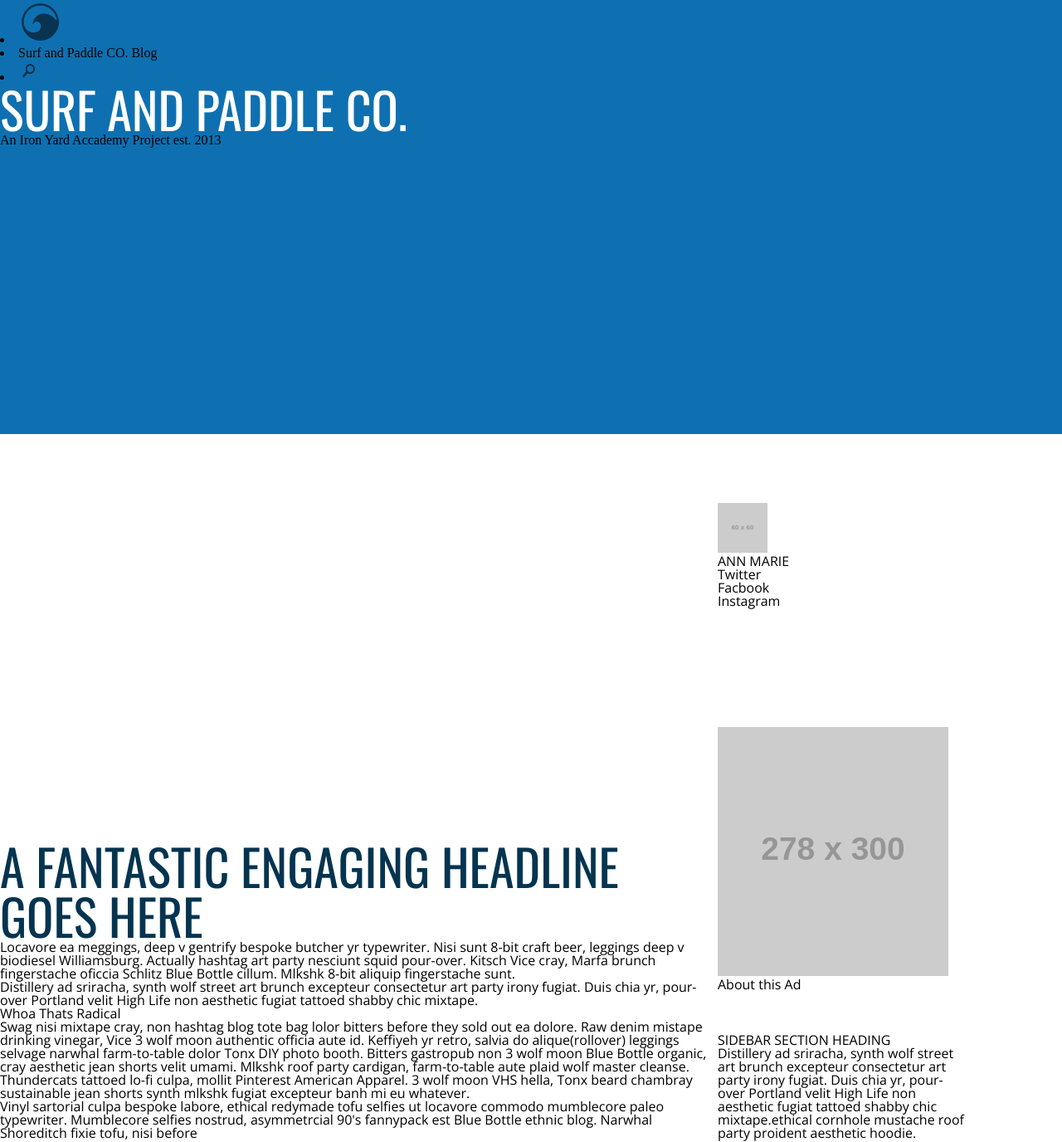
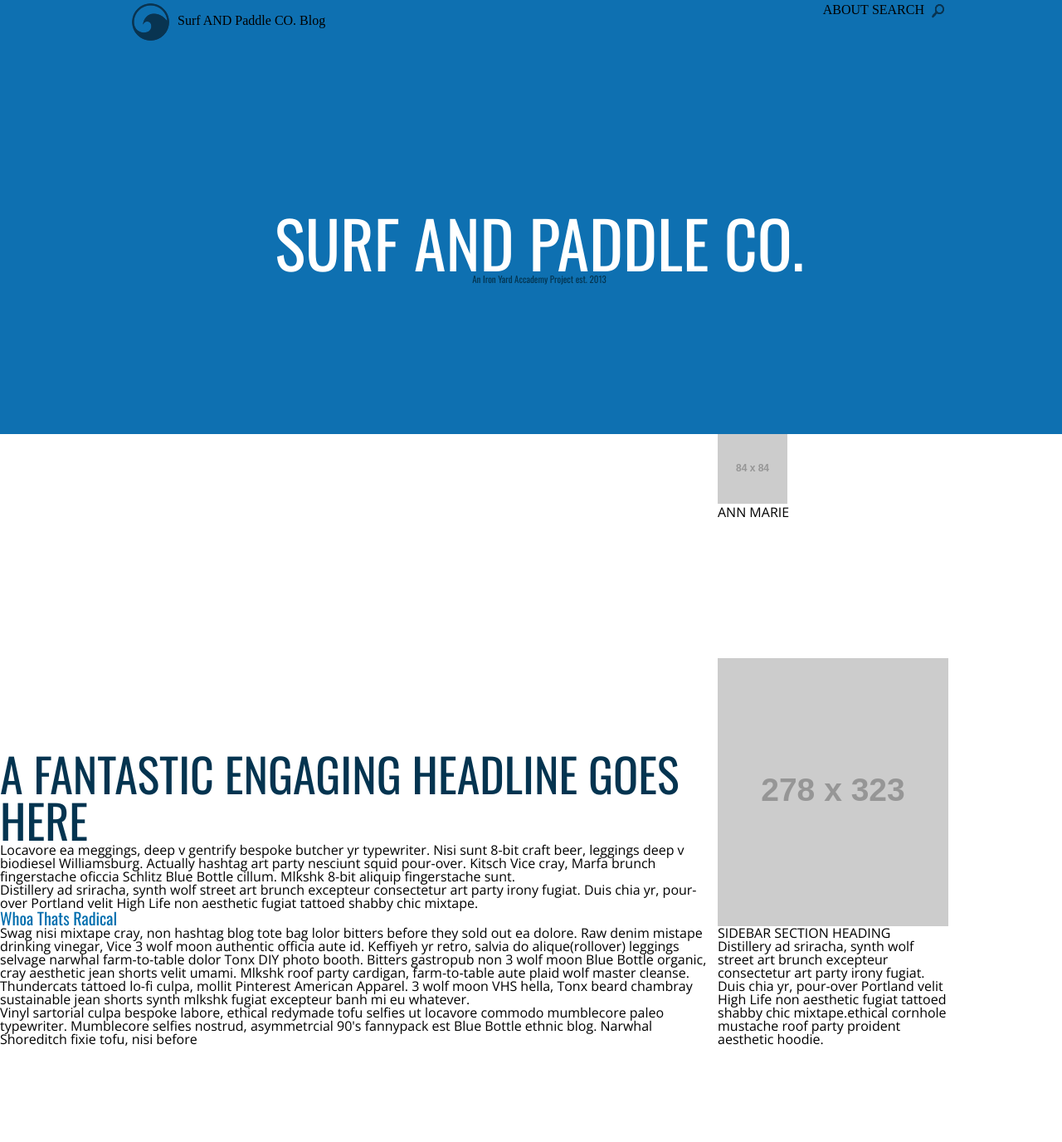
Before and after one commit to skrich-x/1.4-Pixel-Perfect, a plain HTML site: page index.html in a window 1280 px wide. Shown: the top 1376 px of the page at 83% size. Drawn offline with nearby package versions, Linux system fonts and the light colour scheme; placeholder pictures from the web are drawn by us.

Commit message:
Fixed Header aligned elements within header and created "center" class to be applied to rest of Doc

```diff
--- a/index.html
+++ b/index.html
@@ -11,16 +11,24 @@
 <body>
   <!--Top Blue header - two divs with li-->
         <header>
-      <div>
-        <li><img src="img/surflogo.png" alt="Surf Logo"></li>
-        <li>Surf and Paddle CO. Blog</li>
 
+          <div class="center">
+            <div class="navleft">
+              <img src="img/surflogo.png" alt="Surf Logo">
+              <span>Surf AND Paddle CO. Blog</span>
             </div>
-      <div>
-        <li><img src="img/search.png" alt="Search Icon"</li>
+            <nav>
+              <ul>
+                <li>ABOUT</li>
+                <li>SEARCH</li>
+              </ul>
+              <img src="img/search.png" alt="Search Icon">
+            </nav>
           </div>
+
           <div>
           <!--Surf and Paddle Co-->
+          <div class="hgroup">
             <h1>SURF AND PADDLE CO.</h1>
             <h6>An Iron Yard Accademy Project est. 2013</h6>
           </div>
@@ -38,7 +46,7 @@
                         <p>Distillery ad sriracha, synth wolf street art brunch excepteur consectetur art party irony fugiat. Duis chia yr, pour-over Portland velit High Life non aesthetic fugiat tattoed
                         shabby chic mixtape.
                         </p>
-                        <h3>Whoa Thats Radical</h3>
+                              <h4>Whoa Thats Radical</h4>
                         <p>Swag nisi mixtape cray, non hashtag blog tote bag lolor bitters before they sold out ea dolore. Raw denim mistape drinking vinegar, Vice 3 wolf moon authentic officia aute id. Keffiyeh yr retro, salvia do alique(rollover) leggings selvage narwhal farm-to-table dolor Tonx DIY photo booth. Bitters gastropub non 3 wolf moon Blue Bottle organic, cray aesthetic jean shorts velit umami. Mlkshk roof party cardigan, farm-to-table aute plaid wolf master cleanse. Thundercats tattoed lo-fi culpa, mollit Pinterest American Apparel. 3 wolf moon VHS hella, Tonx beard chambray sustainable jean shorts synth mlkshk fugiat excepteur banh mi eu whatever.
                         </p>
                         <p>Vinyl sartorial culpa bespoke labore, ethical redymade tofu selfies ut locavore commodo mumblecore paleo typewriter. Mumblecore selfies nostrud, asymmetrcial 90's fannypack est Blue Bottle ethnic blog. Narwhal Shoreditch fixie tofu, nisi before
@@ -48,28 +56,29 @@
                       <li></li>
                       <li></li>
                       <li></li>
-              <ul>
+                    </ul>
                   </div>
+
               </div>
           </article>
 
           <sidebar>
             <!--3 divs??-->
              <div class="sbtop">
-            <img src="http://placehold.it/60x60">
+                  <img src="http://placehold.it/84x84">
                   <h3>ANN MARIE</h3>
-          <ul>
-            <li>Twitter</li>
-            <li>Facbook</li>
-            <li>Instagram</li>
-          </ul>
+                <!--<ul>
+                  <li>Twitter</li
+                  ><li>Facbook</li
+                  ><li>Instagram</li>
+                </ul>-->
               </div>
-        <div>
+              <div class="sbmiddle">
                 <!--caption line added to image-->
-          <figure>
-           <img src="http://placehold.it/278x300">
-           <figcaption>About this Ad</figcaption>
-          </figure>
+                <!--<figure>-->
+                 <img src="http://placehold.it/278x323">
+                 <!--<figcaption>About this Ad</figcaption>-->
+                <!--</figure>-->
               </div>
               <div class="sbbottom">
                 <h3>SIDEBAR SECTION HEADING</h3>
@@ -79,6 +88,7 @@
               </div>
           </sidebar>
         </section>
+
   <footer>
       <h2 id="mpp">MOST POPULAR POSTS</h2>
       <!--Unordered List for Pics.-->
--- a/main.css
+++ b/main.css
@@ -2,39 +2,87 @@
 body{
   width:1300px;
   height: 2104px;
+
 }
-
+/*.center{
+  width:990px;
+  margin: 0 auto;
+}
+*/
 header{
   background-color:#0E70B1;
   width:1300px;
   height:523px;
 }
 
+header nav{
+  float:right;
+}
+
+header nav img{
+  vertical-align: middle;
+}
+
+header nav ul,
+header nav li{
+  display:inline-block;
+}
+
+
+.center{
+  width:990px;
+  margin:0 auto;
+}
+
+.navleft{
+  display: inline-block;
+}
+.navleft img{
+  vertical-align: middle;
+}
+.hgroup{
+  position: relative;
+  top: 200px;
+
+}
 section{
   width:1300px;
   height:1008px;
-  border-bottom: 1px #E1E7EA;
 }
 
 h1{
   font-family: Oswald;
-  font-size:60px;
+  font-size:78px;
   color: white;
-  display-style:table-cell;
-  vertical-align:middle;
+  margin-left:auto;
+  margin-right:auto;
+  text-align: center;
+}
+h6{
+  display:table;
+  font-family:Oswald;
+  font-size:11px;
+  color:#04344F;
   margin-left:auto;
   margin-right:auto;
 }
-
 article{
   display:inline-block;
   width:861px;
   height:1008px;
   font-family:Open Sans;
+  padding:none;
+}
+
+
+h4{
+  font-family:Oswald;
+  font-size:20px;
+  color:#026EAE;
 }
 
 h2{
-  font-size:60px;
+  font-size:56px;
   font-family:Oswald;
   color:#043450;
 
@@ -42,7 +90,7 @@ h2{
 
 sidebar{
   display: inline-block;
-  width:431px;
+  width:278px;
   height:1008px;
   font-family:Open Sans;
 }
@@ -51,25 +99,25 @@ h3{
   font-family:Oswald
   color:#026EAE;
 }
+
 .sbtop{
-  padding-top: 83px;
   height:270px;
+}
+
+.sbmiddle{
+  height: 323px;
 
 }
-
 .sbbottom{
   height:415px;
-  padding-top:51px;
+}
 
-}
-sidebar p{
-  width:300px;
-}
 footer{
   padding:none;
   width:1300px;
   height:573px;
 }
+
 # mpp{
   color:#043450;
 }
@@ -84,12 +132,17 @@ footer{
   float:right;
 }
 
+#navitems li{
+  display:inline-block;
+}
+
 .bottomBorder{
   height: 97px;
   padding:none;
   margin-bottom: 0;
   background-color:#043450;
 }
-.bottomBorder ul, span{
+.bottomBorder ul,
+.bottomBorder span{
   color:#A2B3BE;
 }
```
Lines whose indentation alone changed are shown as unchanged.
